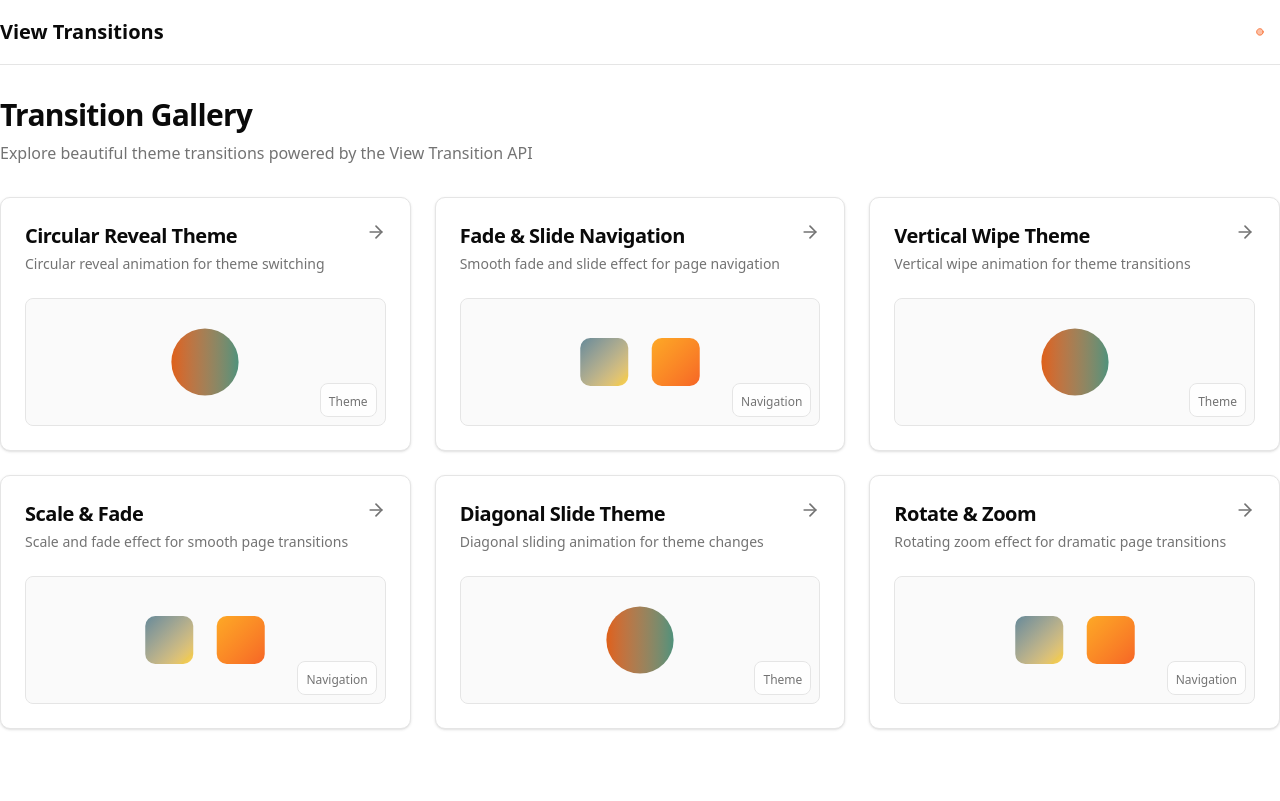
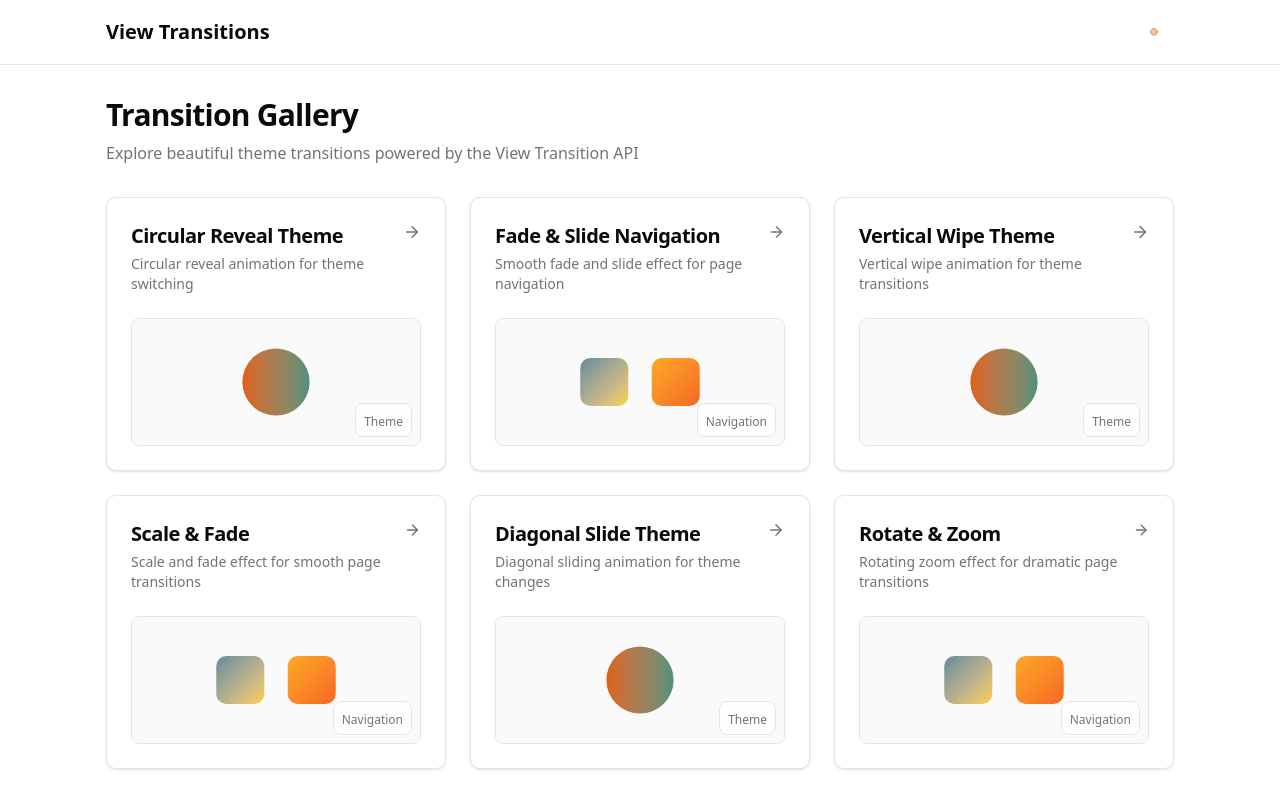
Before and after one commit to yassinezaanouni/themes-view-transitions, a Next.js app: page / in a window 1280 px wide. Built offline with nearby package versions, Linux system fonts and the light colour scheme.

Commit message:
fix build

```diff
--- a/package.json
+++ b/package.json
@@ -10,14 +10,18 @@
   },
   "dependencies": {
     "@radix-ui/react-slot": "^1.2.3",
+    "@radix-ui/react-tabs": "^1.1.13",
+    "@types/react-syntax-highlighter": "^15.5.13",
     "class-variance-authority": "^0.7.1",
     "clsx": "^2.1.1",
     "lucide-react": "^0.552.0",
     "motion": "^12.23.24",
     "next": "16.0.1",
     "next-themes": "^0.4.6",
+    "prism-react-renderer": "^2.4.1",
     "react": "19.2.0",
     "react-dom": "19.2.0",
+    "react-syntax-highlighter": "^16.1.0",
     "tailwind-merge": "^3.3.1"
   },
   "devDependencies": {
--- a/src/app/globals.css
+++ b/src/app/globals.css
@@ -120,6 +120,16 @@
     @apply bg-background text-foreground;
   }
 }
+@utility container {
+  margin-inline: auto;
+  padding-inline: 1.375rem;
+  @media (width >= --theme(--breakpoint-sm)) {
+    max-width: none;
+  }
+  @media (width >= 1200px) {
+    max-width: 1112px;
+  }
+}
 
 /* Toggle Theme View Transitions */
 @keyframes theme-mask {
--- a/src/app/transitions/[slug]/page.tsx
+++ b/src/app/transitions/[slug]/page.tsx
@@ -25,7 +25,7 @@ export async function generateMetadata({ params }: TransitionPageProps) {
   }
   return {
     title: `${transition.title} — View Transition Playground`,
-    description: transition.summary,
+    description: transition.description,
   };
 }
 
@@ -60,14 +60,14 @@ export default async function TransitionPage({ params }: TransitionPageProps) {
           <div className="flex flex-col gap-6 lg:flex-row lg:items-end lg:justify-between">
             <div className="max-w-3xl space-y-5">
               <Badge variant="solid" className="uppercase tracking-[0.28em]">
-                {transition.tags.join(" · ")}
+                {transition.category}
               </Badge>
               <div className="space-y-4">
                 <h1 className="text-5xl font-semibold leading-tight text-[var(--color-foreground)]">
                   {transition.title}
                 </h1>
                 <p className="text-lg text-[color-mix(in_oklch,var(--color-muted-foreground)_82%,transparent)]">
-                  {transition.summary}
+                  {transition.description}
                 </p>
               </div>
             </div>
@@ -114,10 +114,10 @@ export default async function TransitionPage({ params }: TransitionPageProps) {
                 <TabsTrigger value="component">component.tsx</TabsTrigger>
               </TabsList>
               <TabsContent value="global">
-                <CodeBlock code={transition.code.global} language="css" filename="global.css" />
+                <CodeBlock code={transition.globalCss} language="css" filename="global.css" />
               </TabsContent>
               <TabsContent value="component">
-                <CodeBlock code={transition.code.component} language="tsx" filename="component.tsx" />
+                <CodeBlock code={transition.componentCode} language="tsx" filename="component.tsx" />
               </TabsContent>
             </Tabs>
             <div className="rounded-[calc(var(--radius-xl))] border border-border/60 bg-[color-mix(in_oklch,var(--color-card)_94%,transparent)] p-6 text-sm text-[color-mix(in_oklch,var(--color-muted-foreground)_78%,transparent)] shadow-[0px_24px_60px_-48px_color-mix(in_oklch,var(--color-ring)_35%,transparent)]">
--- a/src/components/code/code-block.tsx
+++ b/src/components/code/code-block.tsx
@@ -2,7 +2,7 @@
 
 import { Button } from "@/components/ui/button";
 import { cn } from "@/lib/utils";
-import Highlight, { defaultProps } from "prism-react-renderer";
+import { Highlight } from "prism-react-renderer";
 import type { Language, PrismTheme } from "prism-react-renderer";
 import { useCallback, useMemo, useState } from "react";
 
@@ -107,7 +107,7 @@ export function CodeBlock({ code, language = "tsx", className, filename }: CodeB
         </Button>
       </div>
       <div className="relative overflow-auto">
-        <Highlight {...defaultProps} code={snippet} language={language} theme={semanticTheme}>
+        <Highlight code={snippet} language={language} theme={semanticTheme}>
           {({ className: innerClass, style, tokens, getLineProps, getTokenProps }) => (
             <pre
               className={cn(
--- a/src/data/transitions.ts
+++ b/src/data/transitions.ts
@@ -546,3 +546,7 @@ export function RotateZoomLink({ href, children }: { href: string; children: Rea
 }`,
   },
 ];
+
+export function getTransitionBySlug(slug: string): Transition | undefined {
+  return transitions.find((transition) => transition.slug === slug);
+}
```
Also changed, not shown: 1 other file (tests, documents, lock files or other folders).
